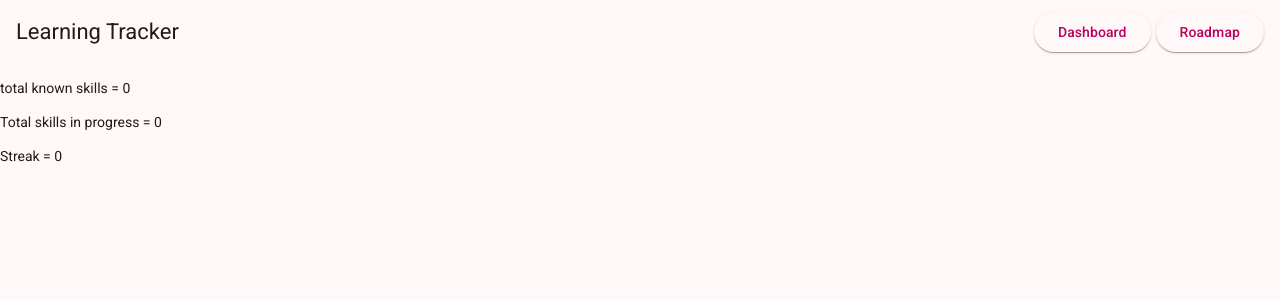
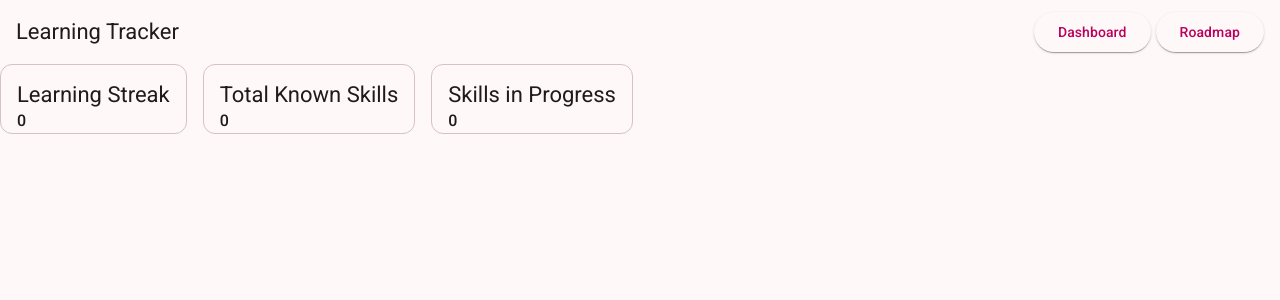
Before and after one commit to CSDannyF/Learning-Tracker, an Angular app in the folder client/: page /dashboard in a window 1280 px wide. Shown: the top 300 px of the page. Built offline with nearby package versions, Linux system fonts and the light colour scheme; no server answers.

Commit message:
visualised the kpi-cards

```diff
--- a/client/src/app/components/dashboard/dashboard.css
+++ b/client/src/app/components/dashboard/dashboard.css
@@ -0,0 +1,4 @@
+.kpi-cards {
+  display: flex;
+  gap: 16px;
+}
--- a/client/src/app/components/dashboard/dashboard.html
+++ b/client/src/app/components/dashboard/dashboard.html
@@ -1,3 +1,24 @@
-<p>total known skills = {{ totalKnownSkills }}</p>
-<p>Total skills in progress = {{ skillsInProgress }}</p>
-<p>Streak = {{ learningStreak }}</p>
+<div>
+
+  <div class="kpi-cards">
+    <mat-card appearance="outlined">
+      <mat-card-header>
+        <mat-card-title>Learning Streak</mat-card-title>
+        <mat-card-subtitle>{{ learningStreak }}</mat-card-subtitle>
+      </mat-card-header>
+    </mat-card>
+    <mat-card appearance="outlined">
+      <mat-card-header>
+        <mat-card-title>Total Known Skills</mat-card-title>
+        <mat-card-subtitle>{{ totalKnownSkills }}</mat-card-subtitle>
+      </mat-card-header>
+    </mat-card>
+    <mat-card appearance="outlined">
+      <mat-card-header>
+        <mat-card-title>Skills in Progress</mat-card-title>
+        <mat-card-subtitle>{{ skillsInProgress }}</mat-card-subtitle>
+      </mat-card-header>
+    </mat-card>
+  </div>
+
+</div>
--- a/client/src/app/components/dashboard/dashboard.ts
+++ b/client/src/app/components/dashboard/dashboard.ts
@@ -1,4 +1,6 @@
 import { ChangeDetectorRef, Component, OnInit } from '@angular/core';
+import { MatCardModule } from '@angular/material/card'
+
 import { CategoryService } from '../../services/category-service';
 import { ActivityService } from '../../services/activity-service';
 import { Category } from '../../models/category';
@@ -7,7 +9,7 @@ import { TopicStatus } from '../../models/topic-status';
 
 @Component({
   selector: 'app-dashboard',
-  imports: [],
+  imports: [MatCardModule],
   templateUrl: './dashboard.html',
   styleUrl: './dashboard.css',
 })
```
Also changed, not shown: package.json (line endings or trailing spaces), 1 other file (tests, documents, lock files or other folders).
